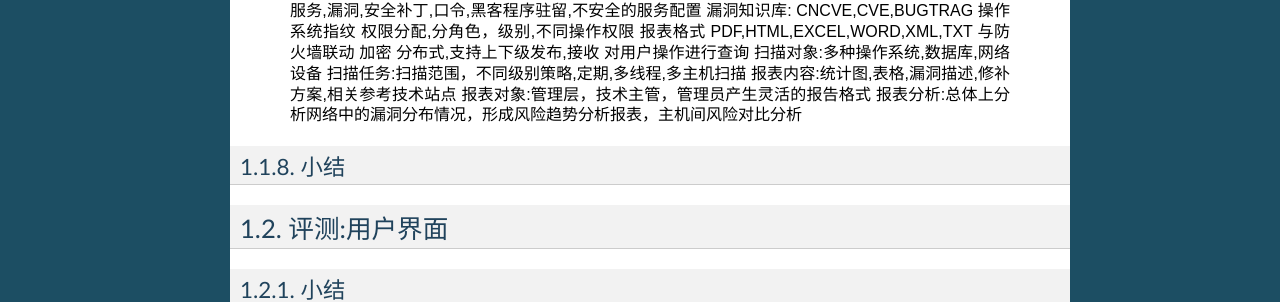
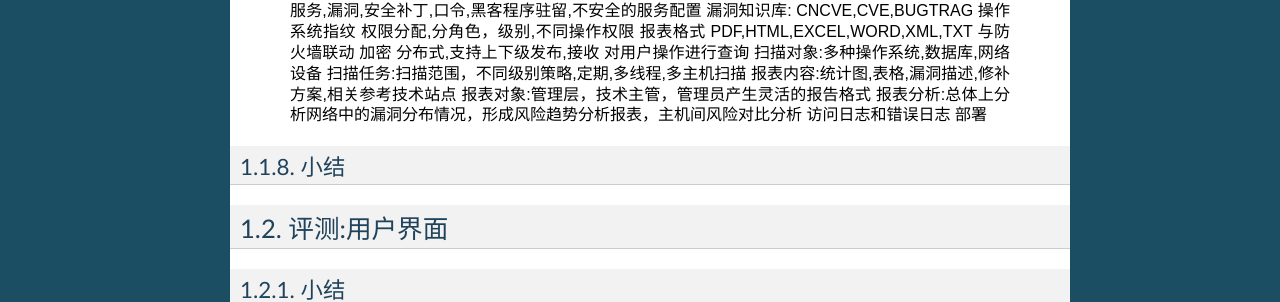
Before and after one commit to waytai/cloudsafe, a Sphinx documentation site: the page built from docs/source/tutorial.rst, in a window 1280 px wide. Shown: the part 958-1260 px from the top of the page. Built offline with Sphinx 7.4.7, drawn with Linux system fonts in a browser that asks for light colours; some of the changed text lies outside the part shown.

Commit message:
modify docs

```diff
--- a/docs/source/tutorial.rst
+++ b/docs/source/tutorial.rst
@@ -64,6 +64,8 @@ CloudSafe_
    报表内容:统计图,表格,漏洞描述,修补方案,相关参考技术站点
    报表对象:管理层，技术主管，管理员产生灵活的报告格式
    报表分析:总体上分析网络中的漏洞分布情况，形成风险趋势分析报表，主机间风险对比分析
+   访问日志和错误日志
+   部署
 
 
 
```
